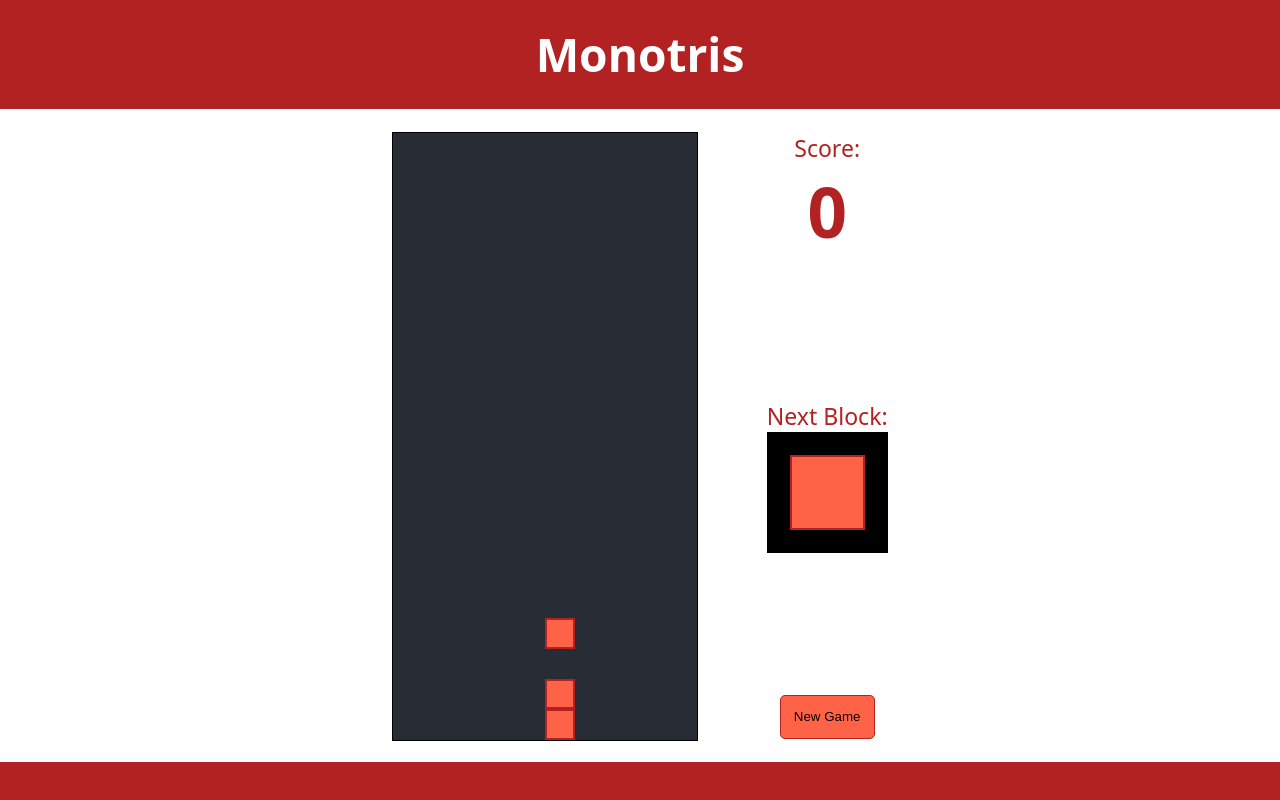
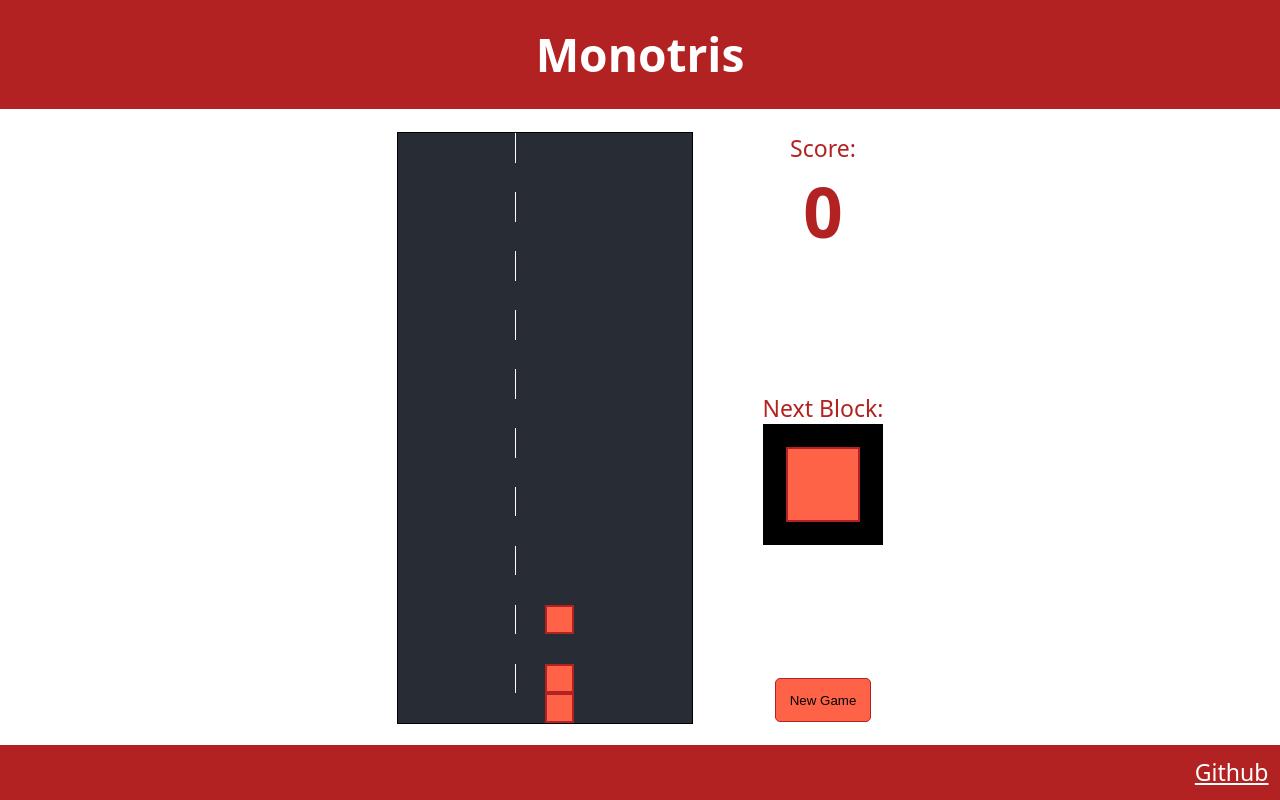
Before and after one commit to cthulahoops/monotris, a React (Create React App) app: page / in a window 1280 px wide. Built offline with nearby package versions, Linux system fonts and the light colour scheme.

Commit message:
Add a link back to Github in the footer.

```diff
--- a/src/App.css
+++ b/src/App.css
@@ -21,9 +21,16 @@
 }
 
 .footer {
-  height: 2rem;
   width: 100%;
   background-color: firebrick;
+  text-align: right;
+}
+
+.footer a {
+  display: block;
+  margin: auto;
+  color: white;
+  padding: 0.5em;
 }
 
 .game {
--- a/src/App.js
+++ b/src/App.js
@@ -158,6 +158,7 @@
         </div>
       </div>
       <div className="footer">
+        <a href="https://github.com/cthulahoops/monotris/">Github</a>
       </div>
     </div>
   );
```
